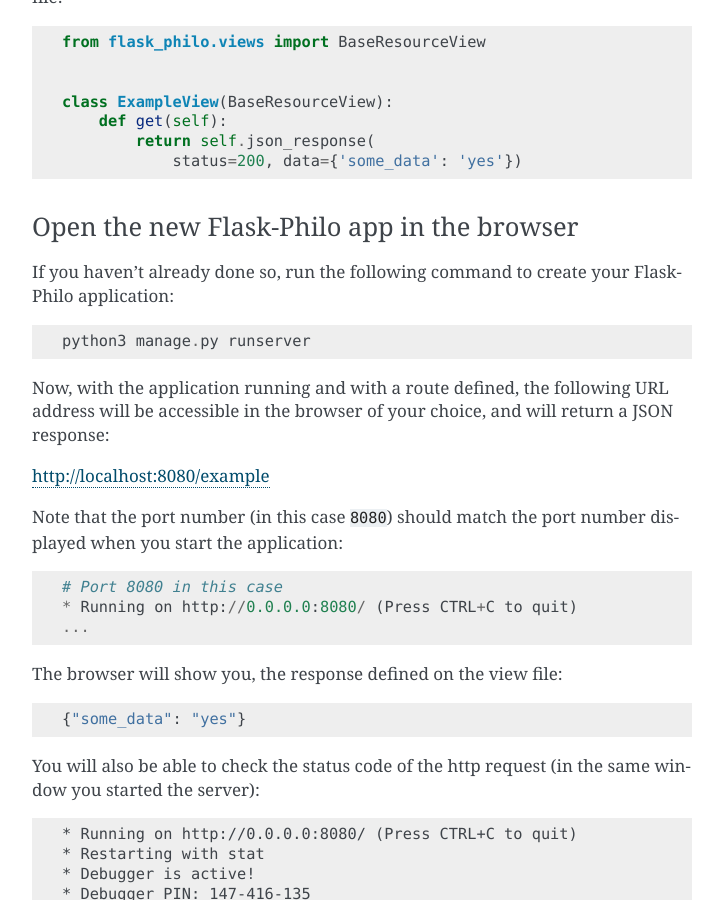
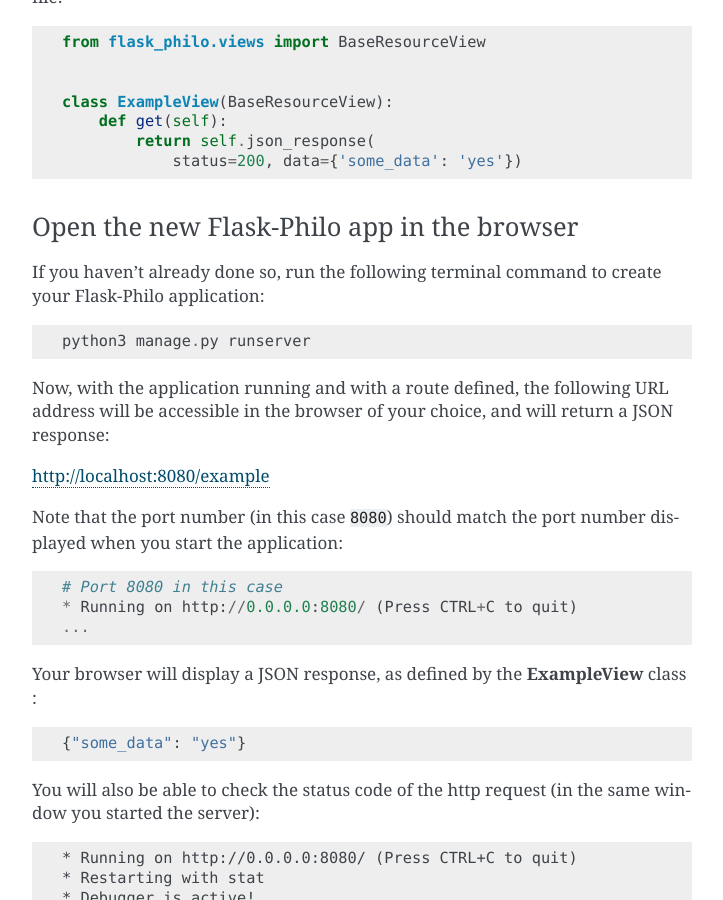
Before and after one commit to fenderdigital/flask-philo, a Sphinx documentation site: the page built from documentation/source/introduction.rst, in a window 1280 px wide and 900 px high, scrolled down 2887 px. Shown: the whole window, without its empty margins (388-1111 px from the left). Built offline with Sphinx 7.4.7, drawn with Linux system fonts in a browser that asks for light colours; pages that are not in the unit, such as notebooks, are missing from menus.

Commit message:
Intro docs

```diff
--- a/documentation/source/introduction.rst
+++ b/documentation/source/introduction.rst
@@ -153,7 +153,7 @@
 Open the new Flask-Philo app in the browser
 ###########################################
 
-If you haven't already done so, run the following command to create your Flask-Philo application:
+If you haven't already done so, run the following terminal command to create your Flask-Philo application:
 
 ::
 
@@ -172,7 +172,7 @@
     * Running on http://0.0.0.0:8080/ (Press CTRL+C to quit)
     ...
 
-The browser will show you, the response defined on the view file:
+Your browser will display a JSON response, as defined by the **ExampleView** class :
 
 ::
 
```
